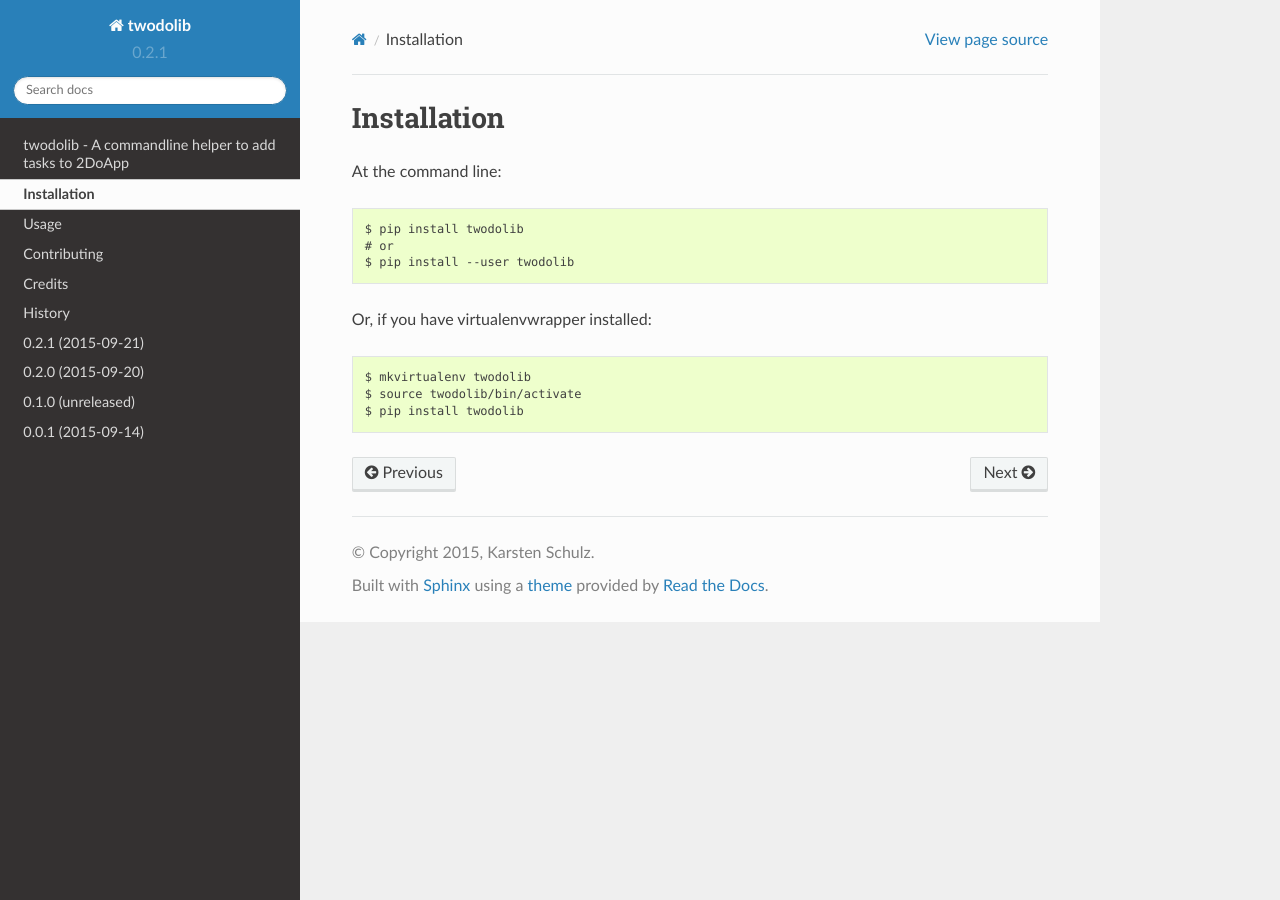
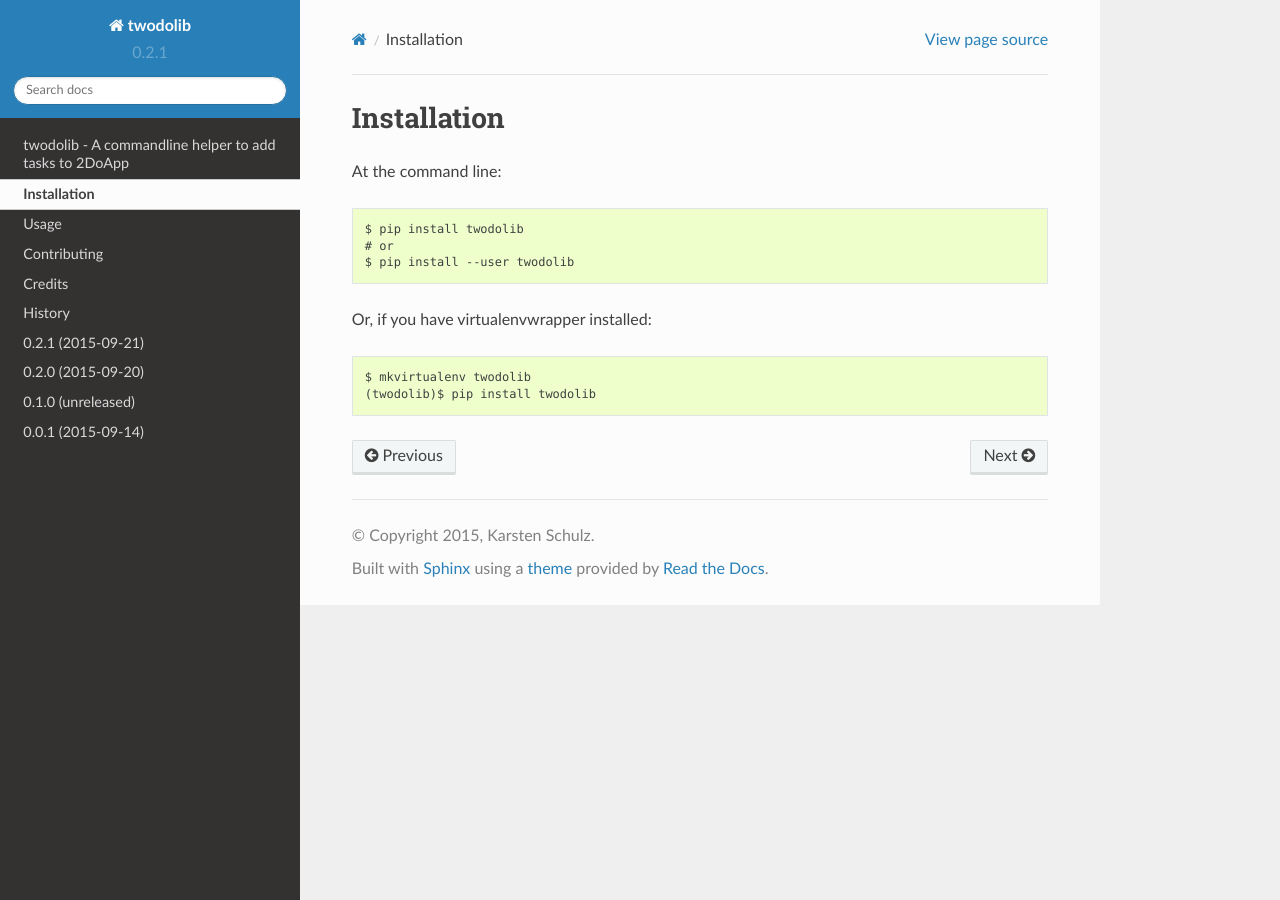
Before and after one commit to KarstenSchulz/twodolib, a Sphinx documentation site: the page built from docs/installation.rst, in a window 1280 px wide. Built offline with Sphinx 7.4.7 and the Read the Docs theme 2.0.0, drawn with Linux system fonts in a browser that asks for light colours; pages that are not in the unit, such as notebooks, are missing from menus.

Commit message:
removed obsoltete source command

```diff
--- a/docs/installation.rst
+++ b/docs/installation.rst
@@ -11,5 +11,4 @@ At the command line::
 Or, if you have virtualenvwrapper installed::
 
     $ mkvirtualenv twodolib
-    $ source twodolib/bin/activate
-    $ pip install twodolib
+    (twodolib)$ pip install twodolib
```
